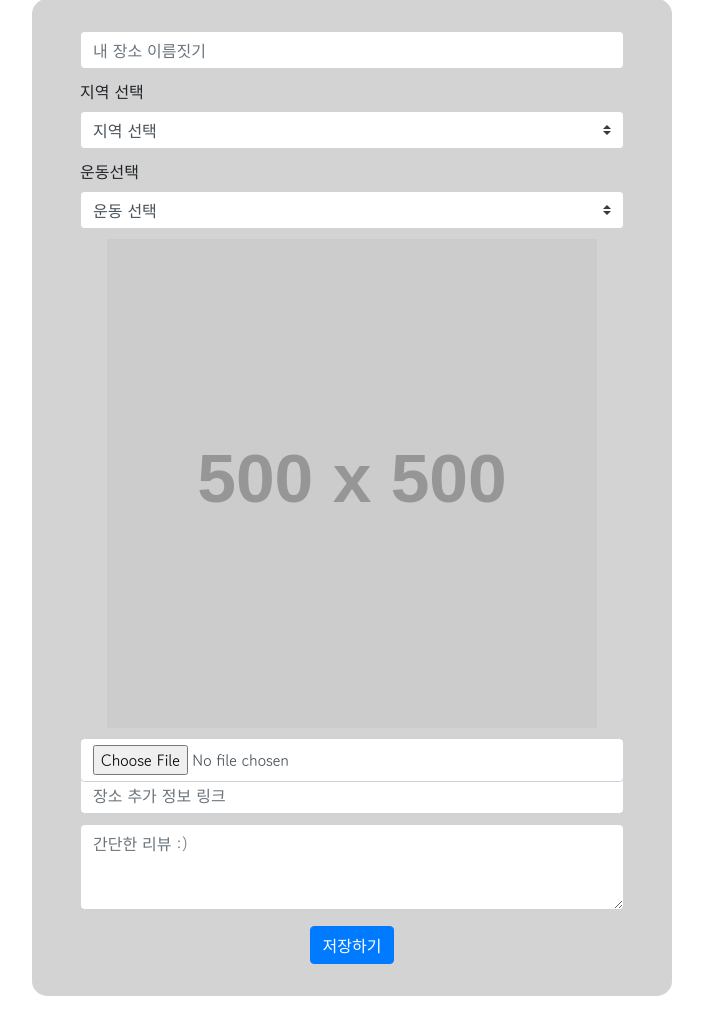
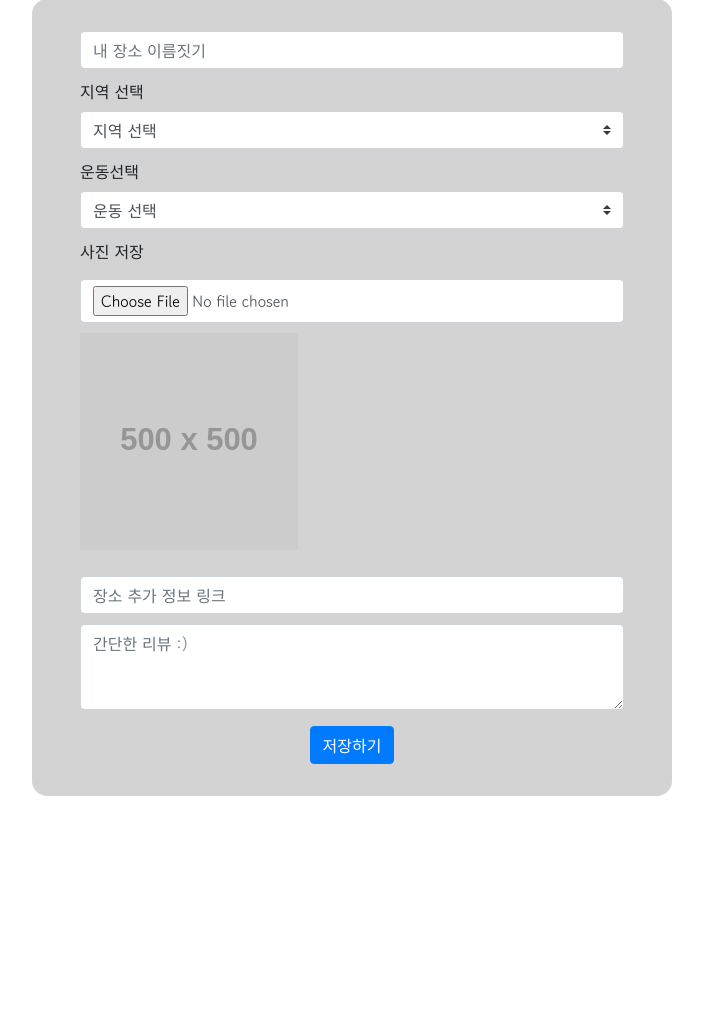
Before and after one commit to hojncode/hanghae99_8_e_10_1, a Flask app: template templates/writing.html in a window 1280 px wide. Shown: the part 163-1191 px from the top of the page, without its empty margins (288-991 px from the left). After the commit the page ends 959 px from the top, so only its background shows below. Run offline with Flask 2, Linux system fonts and the light colour scheme; the template is opened without the code that fills it, so the values that code supplies are empty; grey boxes labelled with a size stand in for pictures from a placeholder-image service; some libraries are stand-ins or nearby versions.

Commit message:
글작성페이지 정리

```diff
--- a/static/css/writing.css
+++ b/static/css/writing.css
@@ -1,5 +1,5 @@
 
-.posting-box{
+.posting-box {
     width: 50%;
     display: block;
     margin: 3rem auto 0 auto;
@@ -9,35 +9,38 @@
     border-radius: 15px;
 }
 
-select, input{
+select, input {
     margin-bottom: 10px;
 }
 
-.image-container{
-    text-align: center;
+.image-container {
+
 }
 
-.image-container > img{
-    width: 90%;
+.image-container > img {
+    width: 40%;
     margin-bottom: 10px;
-}
-.input-group mb-3{
+    ;
+
 }
 
-.input-image{
+.input-group mb-3 {
+}
+
+.input-image {
     display: block;
 }
 
-.address{
+.address {
     margin-top: 40px;
 }
 
 
-textarea{
+textarea {
     margin-bottom: 1rem;
 }
 
-#postBtn{
+#postBtn {
 
     display: block;
     margin: 0 auto;
--- a/templates/writing.html
+++ b/templates/writing.html
@@ -88,6 +88,7 @@
 
     </div>
 </header>
+
 <div class="posting-box">
 
    <input type="email" class="form-control" id="placeName" placeholder="내 장소 이름짓기">
@@ -125,24 +126,28 @@
         <option value="기타">기타</option>
     </select>
 
+    <p> 사진 저장</p>
+    <div class="image-container">
 
-    <div class="image-container">
-        <img id="preview-image"
-             src="https://dummyimage.com/500x500/ffffff/000000.png&text=preview+image">
         <div class="custom-file">
 
             <div class="input-group mb-3">
                 <input type="file" class="form-control" id="input-image" accept="image/*">
 {#                <label class="input-group-text" for="input-image">Upload</label>#}
             </div>
-            {#            <input type="file" class="custom-file-input" id="input-image" accept="image/*">#}
-            {#            <label class="custom-file-label" for="input-image">사진 선택하기</label>#}
+            {#
         </div>
 
-        {#        <input style="display: block;" type="file" id="input-image" accept="image/*">#}
+        {#  <div>      <input style="display: block;" type="file" id="input-image" accept="image/*">#}</div>
+        <p></p>
+        <img id="preview-image"
+             src="https://dummyimage.com/500x500/ffffff/000000.png&text=preview+image"/>
+
     </div>
 
+    <p>
 
+    </p>
     <input type="email" class="form-control" id="address" placeholder="장소 추가 정보 링크">
 
     <textarea class="form-control" id="comment" rows="3" placeholder="간단한 리뷰 :)"></textarea>
```
